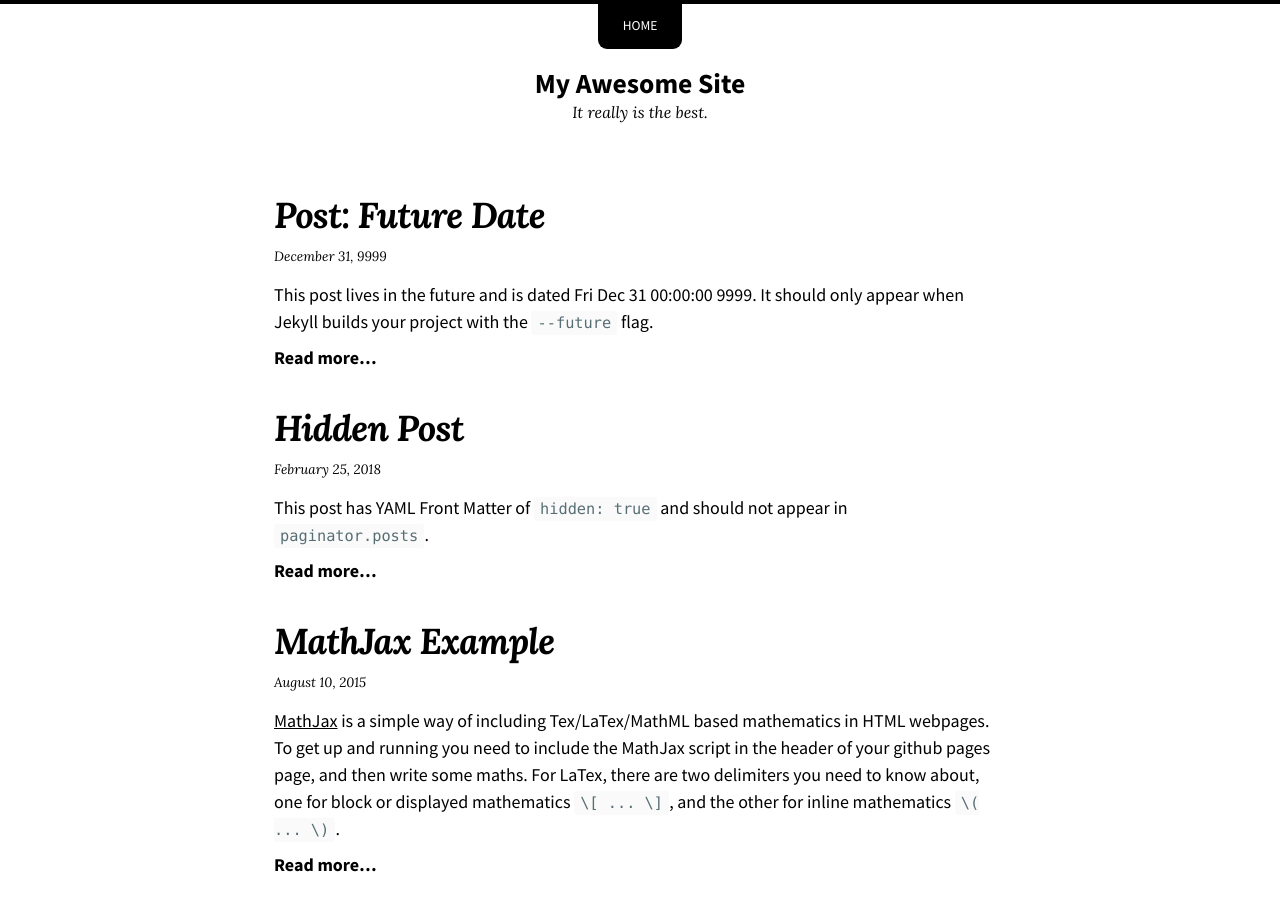
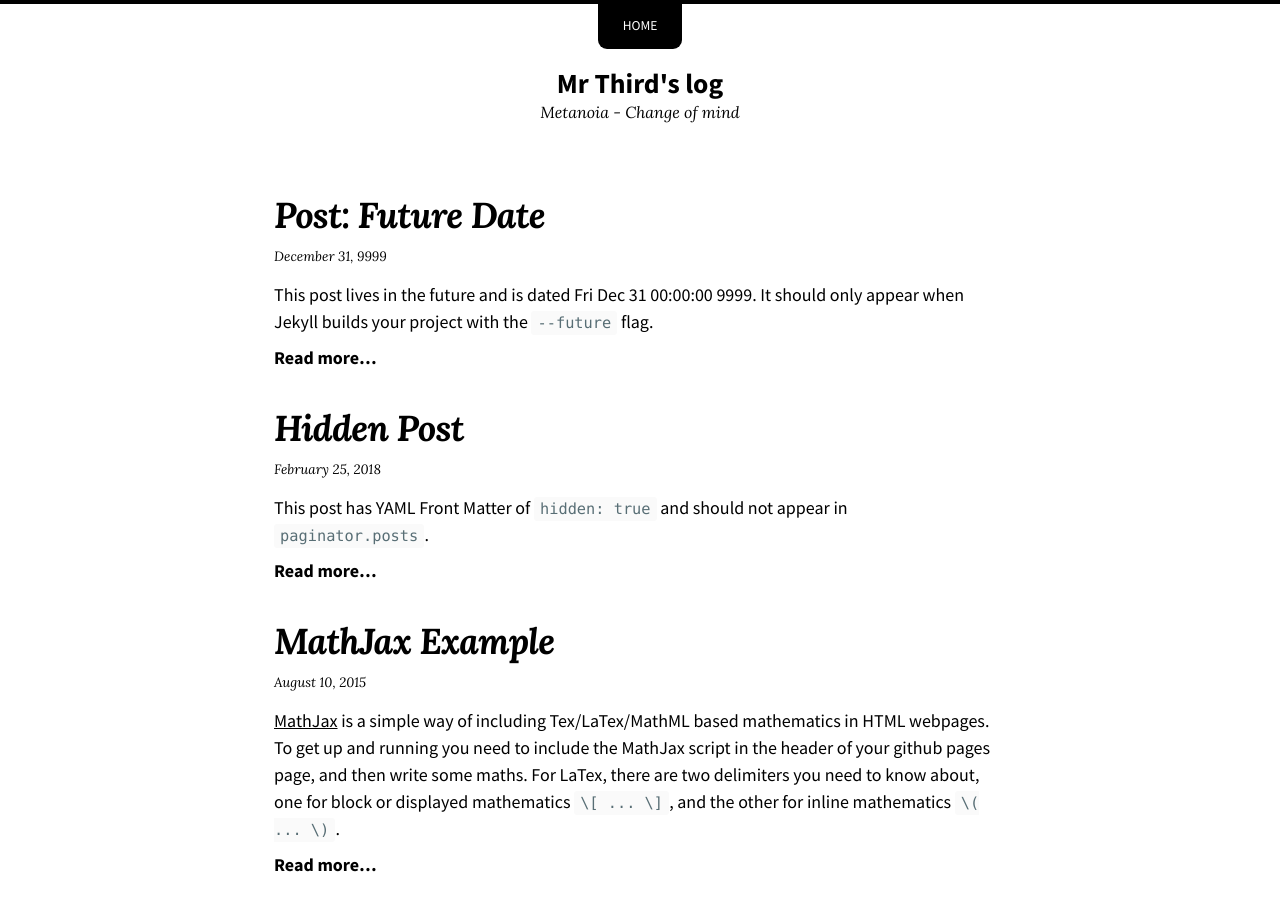
Before and after one commit to ChenMetanoia/ChenMetanoia.github.io, a Jekyll site: the page built from index.md, in a window 1280 px wide and 900 px high. Built offline with Jekyll 4.4.1, drawn with Linux system fonts in a browser that asks for light colours; nearby versions of some CDN libraries; some of the changed text lies outside the part shown.

Commit message:
Update _config.yml

```diff
--- a/_config.yml
+++ b/_config.yml
@@ -17,8 +17,8 @@ gem "github-pages", group: :jekyll_plugins
 remote_theme: "mmistakes/so-simple-theme"
 # remote_theme: mmistakes/so-simple-theme
 locale: en-US
-title: "My Awesome Site"
-description: "It really is the best."
+title: "Mr Third's log"
+description: "Metanoia - Change of mind"
 baseurl: # the subpath of your site, e.g. "/blog"
 url: # the base hostname & protocol for your site e.g. "https://mmistakes.github.io"
 logo: # path of site logo, e.g. "/images/logo.png"
```
